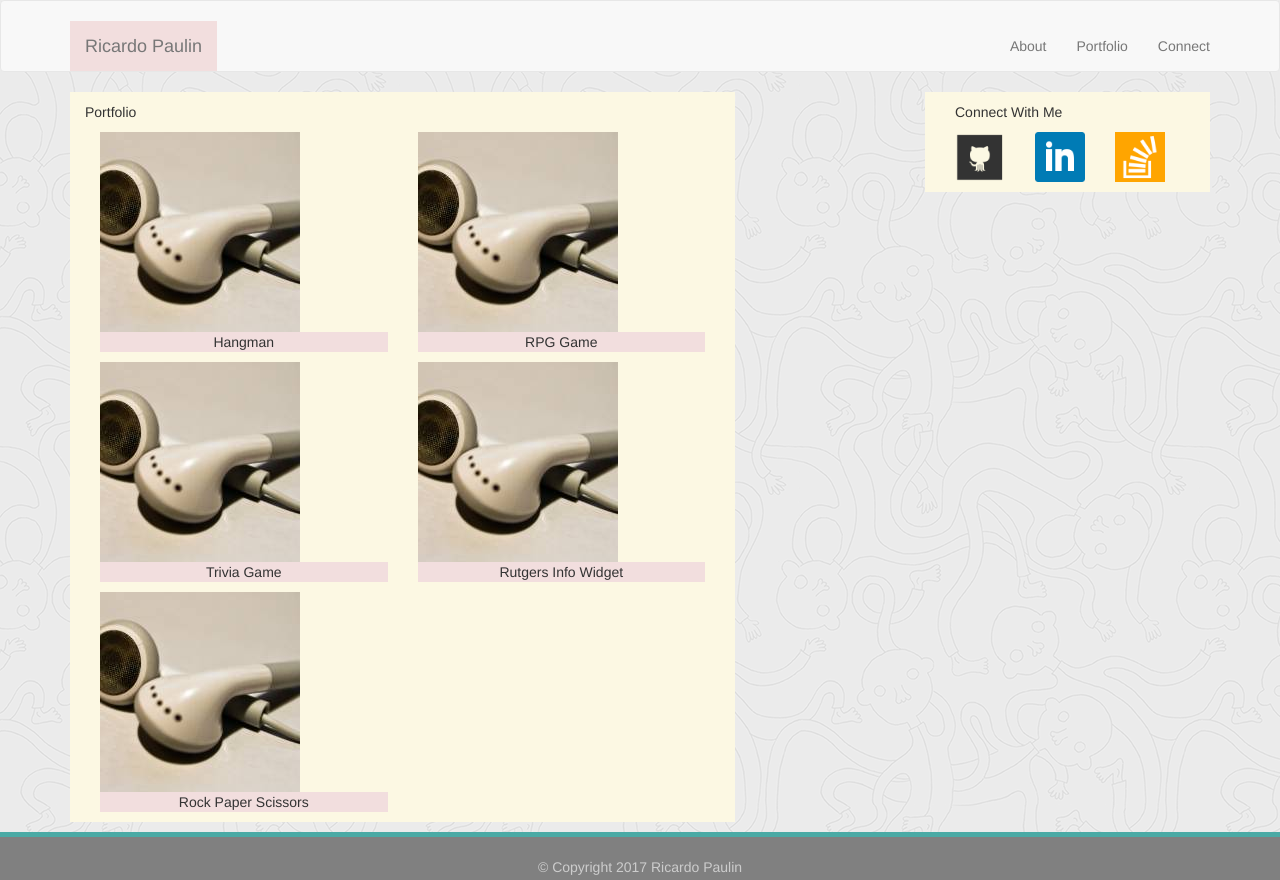
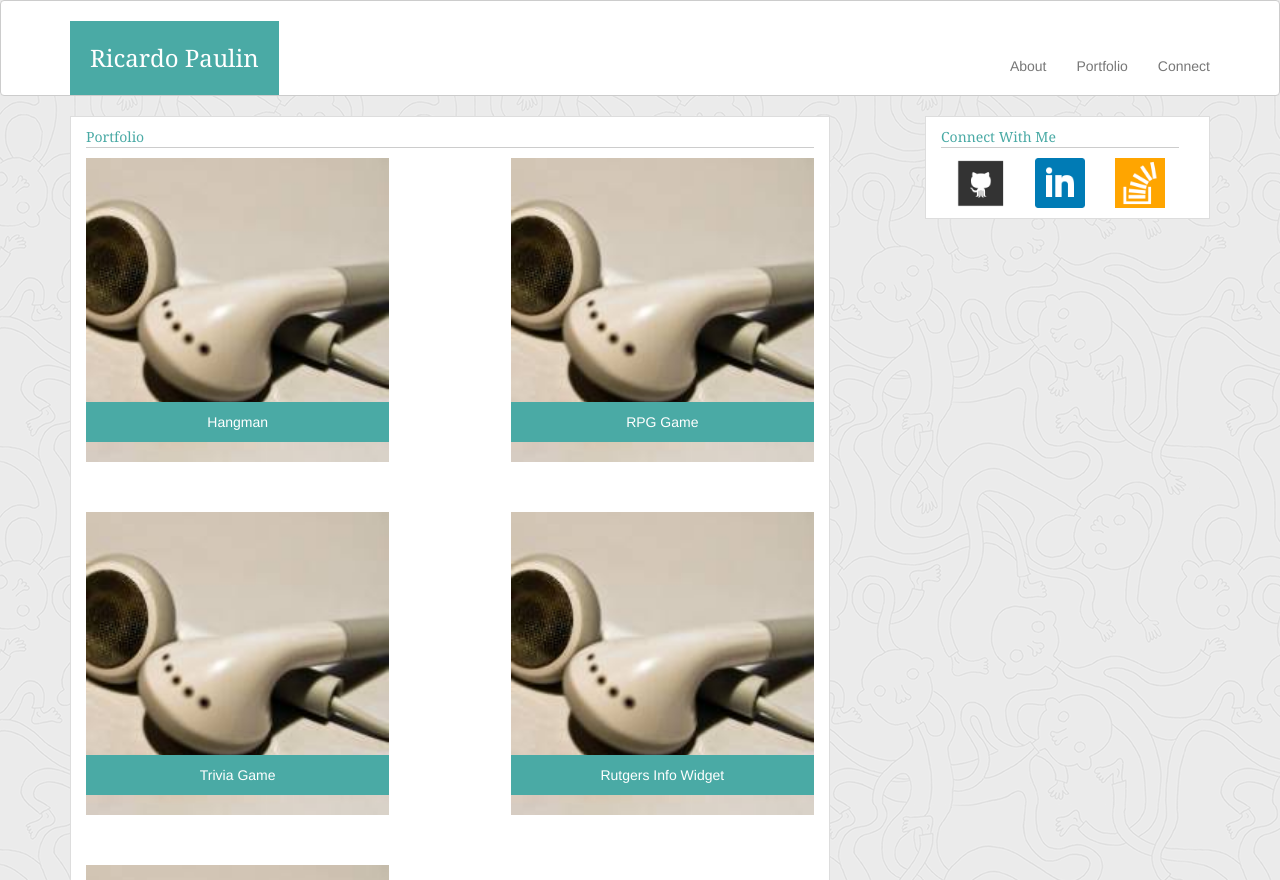
Before and after one commit to rpaulin90/Bootstrap-Portfolio, a plain HTML site: page portfolio.html in a window 1280 px wide. Shown: the top 880 px of the page. Drawn offline with nearby package versions, Linux system fonts and the light colour scheme.

Commit message:
fixed colors and columns in portfolio and connect files

```diff
--- a/css/style.css
+++ b/css/style.css
@@ -3,8 +3,20 @@ body {
   background-image: url(../images/ignasi_pattern_s.png)
 }
 
+/*relative positioning of the Portfolio image titles*/
 
+.portfolio-image-text {
+  position: relative;
+  bottom: 60px;
+  z-index: 2;
+  padding-top: 10px;
+  padding-bottom: 10px;
+}
 
+.portfolio-image {
+  width: 200px;
+  height: 200px;
+}
 
 /* css for the sticky footer starts here */
 
--- a/portfolio.html
+++ b/portfolio.html
@@ -7,22 +7,22 @@
 	<link rel="stylesheet" href="https://maxcdn.bootstrapcdn.com/bootstrap/3.3.7/css/bootstrap.min.css" integrity="sha384-BVYiiSIFeK1dGmJRAkycuHAHRg32OmUcww7on3RYdg4Va+PmSTsz/K68vbdEjh4u" crossorigin="anonymous">
   <link rel="stylesheet" type="text/css" href="css/style.css">
 </head>
-<body>
+<body style="color: #777777">
 
-  <nav class="navbar navbar-default">
+  <nav class="navbar navbar-default" style="background-color: #ffffff;border:1px solid #cccccc">
 
     <div class="container" style="padding-top: 20px">
 
-      <div class="navbar-header bg-danger">
-        <p class="navbar-brand text-center bg-danger" style="margin-bottom: 0px;margin-left:0">Ricardo Paulin</p>
+      <div class="navbar-header">
+        <p class="text-center" style="margin-bottom: 0px;margin-left:0; background-color: #4aaaa5;color:white;font-family: 'Georgia', Times, Times New Roman, serif; padding: 20px; font-size: 24px">Ricardo Paulin</p>
       </div>
 
       <!-- links -->
       <div>
-        <ul class="nav navbar-nav navbar-right">
-          <li class="text-center"><a href="#">About</a></li>
-          <li class="text-center"><a href="#">Portfolio</a></li>
-          <li class="text-center"><a href="#">Connect</a></li>
+        <ul class="nav navbar-nav navbar-right" style="padding-top: 20px">
+          <li class="text-center"><a href="index.html">About</a></li>
+          <li class="text-center"><a href="portfolio.html">Portfolio</a></li>
+          <li class="text-center"><a href="connect.html">Connect</a></li>
         </ul>
       </div>
 
@@ -32,41 +32,43 @@
 
 
 <div class="page-wrap">
-  <div class="container">
+  <div class="container" style="margin-bottom: 20px">
 
     <div class="container-fluid">
 
     <div class="row">
 
-      <div class="col-xs-12 col-md-7 bg-warning" style="padding-top: 10px">
-        <p>Portfolio</p>
+      <div class="col-xs-12 col-md-8" style="padding-top: 10px;padding-bottom: 10px; background-color: #ffffff; border: 1px solid #dddddd">
+        <p style="color: #4aaaa5;font-family: 'Georgia', Times, Times New Roman, serif;border-bottom: 1px solid #cccccc">Portfolio</p>
         <div class="container-fluid">
           <div class="row">
-            <div class="col-xs-6">
-              <img src="images/placeholder1.jpg">
-              <p class="text-center bg-danger">Hangman</p>
+            <div class="col-xs-12 col-sm-5" style="padding: 0">
+              <img src="images/placeholder1.jpg" class="portfolio-image" style="width:100%; height: 100%">
+              <p class="text-center portfolio-image-text" style="width:100%; background-color: #4aaaa5; color:#ffffff">Hangman</p>
             </div>
-            <div class="col-xs-6">
-              <img src="images/placeholder1.jpg">
-              <p class="text-center bg-danger">RPG Game</p>
+            <div class="col-sm-2"></div>
+            <div class="col-xs-12 col-sm-5" style="padding: 0">
+              <img src="images/placeholder1.jpg" class="portfolio-image" style="width:100%; height: 100%">
+              <p class="text-center portfolio-image-text" style="width:100%;background-color: #4aaaa5; color:#ffffff">RPG Game</p>
             </div>
           </div>
           <div class="row">
-            <div class="col-xs-6">
-              <img src="images/placeholder1.jpg">
-              <p class="text-center bg-danger">Trivia Game</p>
+            <div class="col-xs-12 col-sm-5" style="padding: 0">
+              <img src="images/placeholder1.jpg" class="portfolio-image" style="width:100%; height: 100%">
+              <p class="text-center portfolio-image-text" style="width:100%;background-color: #4aaaa5; color:#ffffff">Trivia Game</p>
             </div>
-            <div class="col-xs-6">
-              <img src="images/placeholder1.jpg">
-              <p class="text-center bg-danger">Rutgers Info Widget</p>
+            <div class="col-sm-2"></div>
+            <div class="col-xs-12 col-sm-5" style="padding: 0">
+              <img src="images/placeholder1.jpg" class="portfolio-image" style="width:100%; height: 100%">
+              <p class="text-center portfolio-image-text" style="width:100%;background-color: #4aaaa5; color:#ffffff">Rutgers Info Widget</p>
             </div>
           </div>
           <div class="row">
-            <div class="col-xs-6">
-              <img src="images/placeholder1.jpg">
-              <p class="text-center bg-danger">Rock Paper Scissors</p>
+            <div class="col-xs-5" style="padding: 0">
+              <img src="images/placeholder1.jpg" class="portfolio-image" style="width:100%; height: 100%">
+              <p class="text-center portfolio-image-text" style="width:100%;background-color: #4aaaa5; color:#ffffff">Rock Paper Scissors</p>
             </div>
-            <div class="col-xs-6">
+            <div class="col-xs-7">
             </div>
           </div>
 
@@ -75,10 +77,10 @@
 
       </div>
 
-      <div class="col-xs-12 col-md-2"></div>
+      <div class="col-xs-12 col-md-1"></div>
 
-      <div class="col-xs-12 col-md-3 bg-warning" style="float:right; padding-top: 10px; padding-bottom: 10px;padding-right: 30px">
-        <p style="padding-left: 15px;text-align: left">Connect With Me</p>
+      <div class="col-xs-12 col-md-3" style="float:right; padding-top: 10px; padding-bottom: 10px;padding-right: 30px; background-color: #ffffff; border: 1px solid #dddddd">
+        <p style="text-align: left;color: #4aaaa5;font-family: 'Georgia', Times, Times New Roman, serif;border-bottom: 1px solid #cccccc">Connect With Me</p>
           <div class="col-xs-4">
               <a href="https://github.com/rpaulin90" target="_blank">
                 <img src="images/github_square.png" alt="github logo" style="width: 50px;height:50px">
@@ -109,8 +111,9 @@
  <footer class="site-footer">
       <p class="footer">
           &copy; Copyright 2017 Ricardo Paulin
-        </p>
-    </footer>
+      </p>
+  </footer>
+
 
 </body>
 </html>
```
Also changed, not shown: connect.html (+100 -0 lines), contact.html (deleted, +0 -100 lines), index.html (+14 -12 lines), 1 other file.
